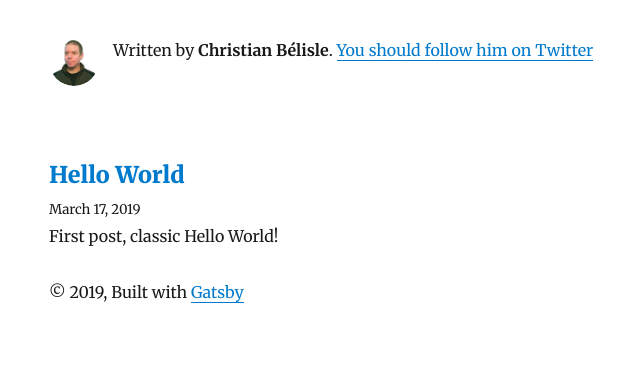
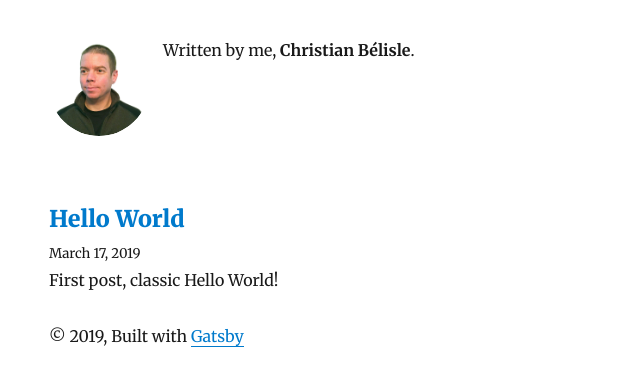
Before and after one commit to cbelisle/cbelisle.github.io, a Gatsby site: page / in a window 1280 px wide. Shown: the part 188-574 px from the top of the page, without its empty margins (276-916 px from the left). Built offline with nearby package versions, Linux system fonts and the light colour scheme; Gatsby itself is replaced by a stand-in of ours; some packages are replaced by stand-ins of ours.

Commit message:
Remove twitter link, for now

```diff
--- a/gatsby-config.js
+++ b/gatsby-config.js
@@ -4,9 +4,6 @@ module.exports = {
     author: `Christian Bélisle`,
     description: `My personal blog about building software, from the beginning to the end.`,
     siteUrl: `https://cbelisle.github.io/`,
-    social: {
-      twitter: `c_belisle`,
-    },
   },
   plugins: [
     {
--- a/src/components/bio.js
+++ b/src/components/bio.js
@@ -16,7 +16,7 @@ function Bio() {
     <StaticQuery
       query={bioQuery}
       render={data => {
-        const { author, social } = data.site.siteMetadata
+        const { author } = data.site.siteMetadata
         return (
           <div
             style={{
@@ -38,11 +38,7 @@ function Bio() {
               }}
             />
             <p>
-              Written by <strong>{author}</strong>.
-              {` `}
-              <a href={`https://twitter.com/${social.twitter}`}>
-                You should follow him on Twitter
-              </a>
+              Written by me, <strong>{author}</strong>.
             </p>
           </div>
         )
@@ -55,7 +51,7 @@ const bioQuery = graphql`
   query BioQuery {
     avatar: file(absolutePath: { regex: "/profile-pic.png/" }) {
       childImageSharp {
-        fixed(width: 50, height: 50) {
+        fixed(width: 100, height: 100) {
           ...GatsbyImageSharpFixed
         }
       }
@@ -63,9 +59,6 @@ const bioQuery = graphql`
     site {
       siteMetadata {
         author
-        social {
-          twitter
-        }
       }
     }
   }
```
Also changed, not shown: content/blog/hello-world/salty_egg.jpg (deleted).
